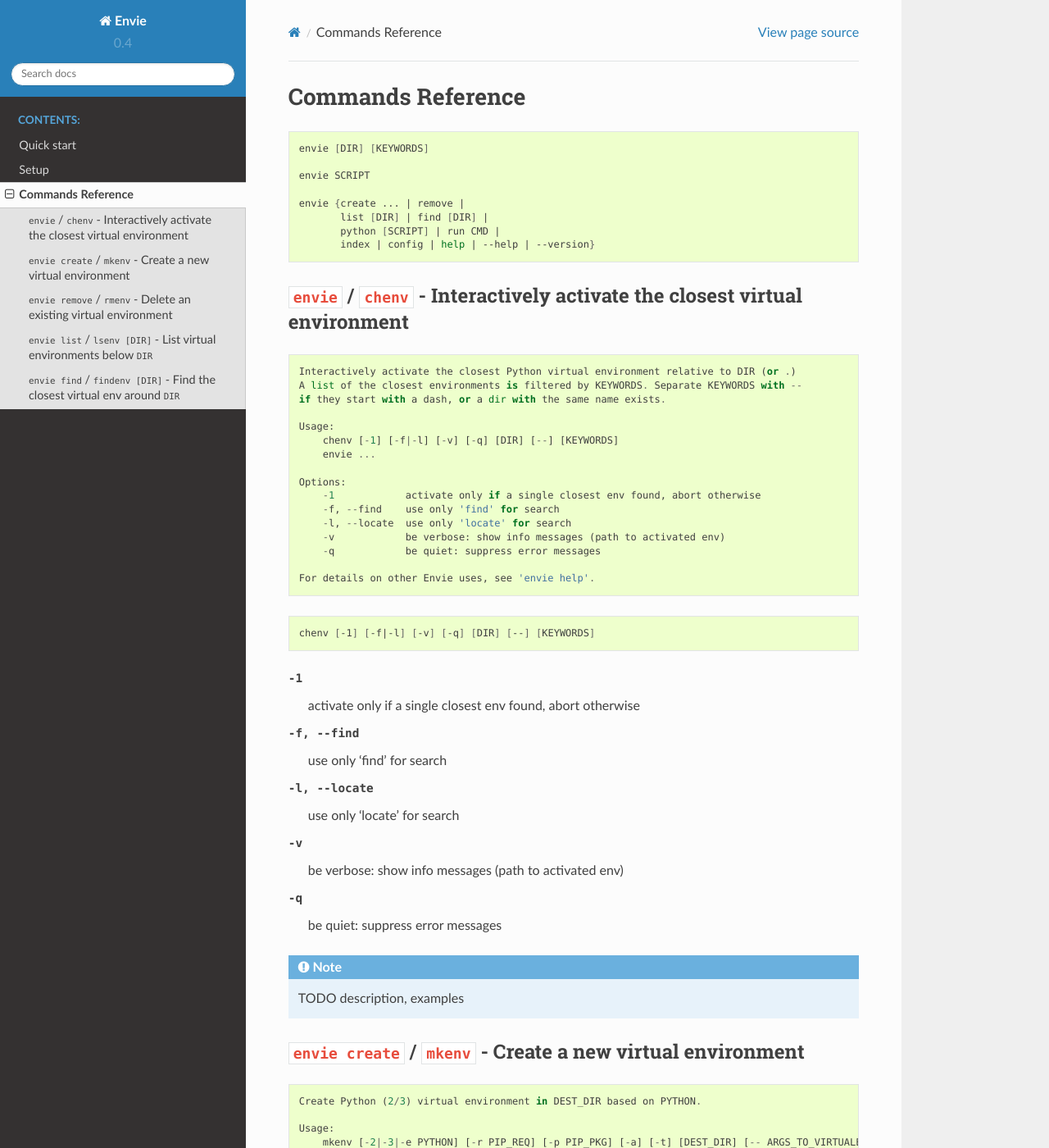
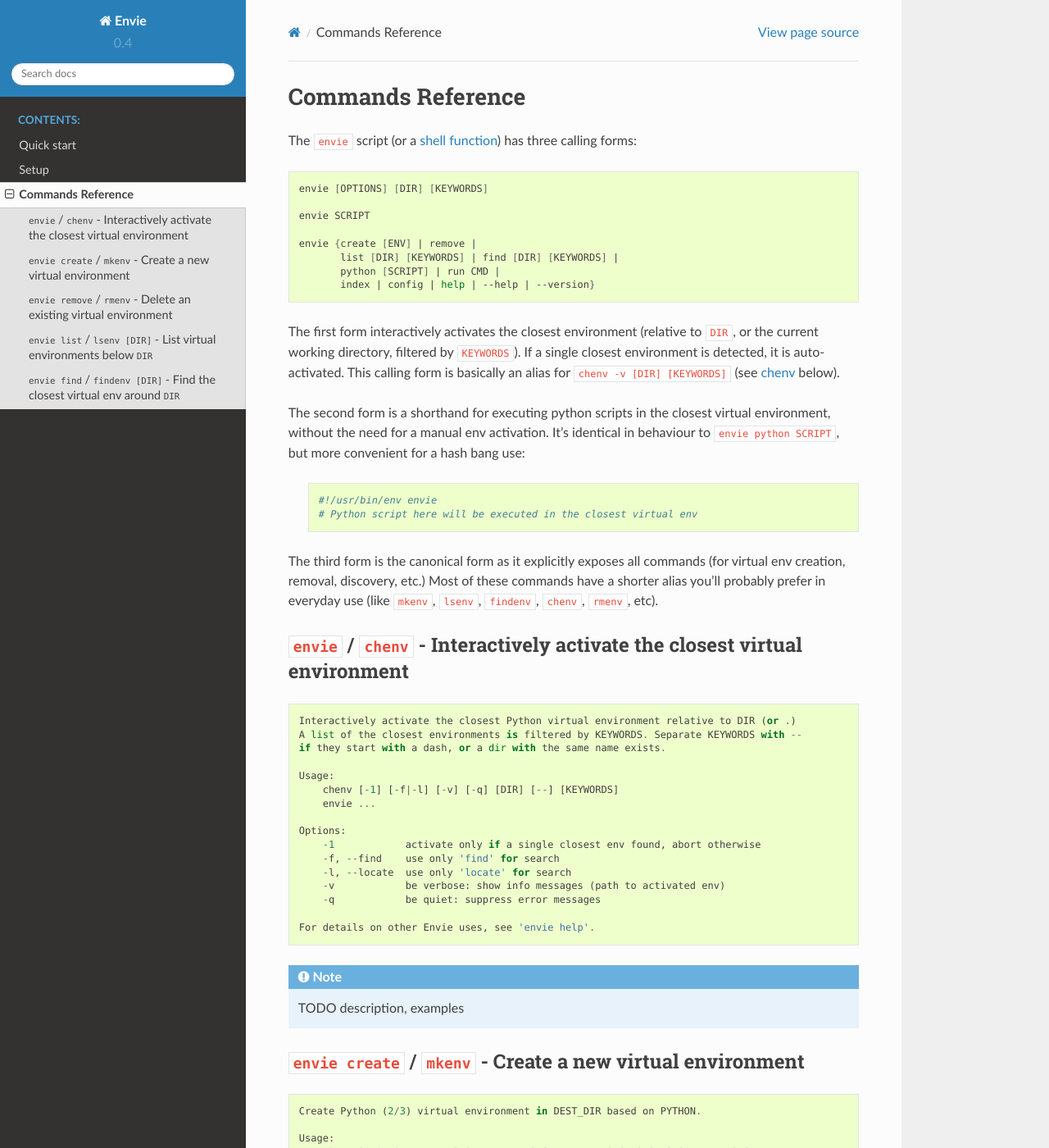
Before and after one commit to randomir/envie, a Sphinx documentation site: the page built from docs/commands.rst, in a window 1280 px wide and 1400 px high. Shown: the whole window at 82% size. Built offline with Sphinx 7.4.7 and the Read the Docs theme 2.0.0, drawn with Linux system fonts in a browser that asks for light colours.

Commit message:
docs: three envie calling forms

```diff
--- a/docs/commands.rst
+++ b/docs/commands.rst
@@ -1,18 +1,43 @@
 Commands Reference
 ==================
 
+The ``envie`` script (or a :ref:`shell function <source-vs-exec>`) has three
+calling forms:
+
 .. code-block:: bash
 
-    envie [DIR] [KEYWORDS]
+    envie [OPTIONS] [DIR] [KEYWORDS]
 
     envie SCRIPT
 
-    envie {create ... | remove |
-           list [DIR] | find [DIR] |
+    envie {create [ENV] | remove |
+           list [DIR] [KEYWORDS] | find [DIR] [KEYWORDS] |
            python [SCRIPT] | run CMD |
            index | config | help | --help | --version}
 
+The first form interactively activates the closest environment (relative to
+``DIR``, or the current working directory, filtered by ``KEYWORDS``). If a
+single closest environment is detected, it is auto-activated. This calling form
+is basically an alias for ``chenv -v [DIR] [KEYWORDS]`` (see :ref:`chenv <chenv>` below).
 
+The second form is a shorthand for executing python scripts in the closest
+virtual environment, without the need for a manual env activation. It's
+identical in behaviour to ``envie python SCRIPT``, but more convenient for a
+hash bang use:
+
+    .. code-block:: python
+
+        #!/usr/bin/env envie
+        # Python script here will be executed in the closest virtual env
+
+The third form is the canonical form as it explicitly exposes all commands (for
+virtual env creation, removal, discovery, etc.) Most of these commands have a
+shorter alias you'll probably prefer in everyday use (like ``mkenv``, ``lsenv``,
+``findenv``, ``chenv``, ``rmenv``, etc).
+
+
+
+.. _chenv:
 
 ``envie`` / ``chenv`` - Interactively activate the closest virtual environment
 ------------------------------------------------------------------------------
@@ -35,17 +60,6 @@
         -q            be quiet: suppress error messages
 
     For details on other Envie uses, see 'envie help'.
-
-
-.. code-block:: bash
-
-    chenv [-1] [-f|-l] [-v] [-q] [DIR] [--] [KEYWORDS]
-
--1            activate only if a single closest env found, abort otherwise
--f, --find    use only 'find' for search
--l, --locate  use only 'locate' for search
--v            be verbose: show info messages (path to activated env)
--q            be quiet: suppress error messages
 
 
 .. note:: TODO description, examples
```
